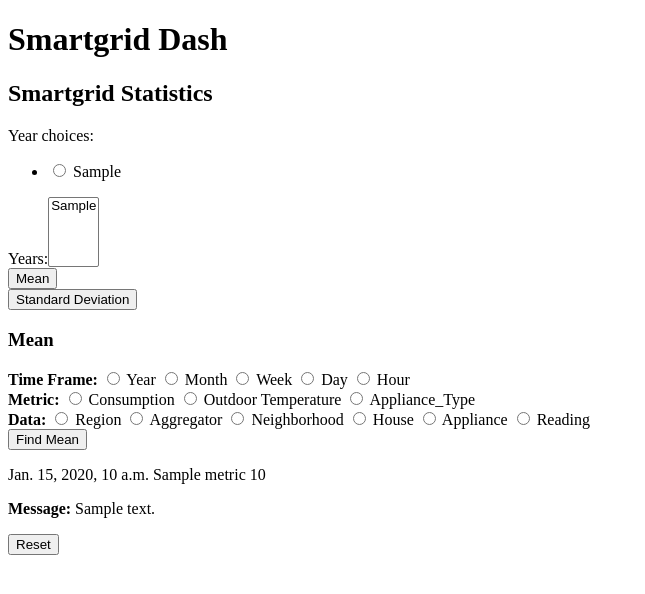
After one commit to NateThom/smartgrid, a Django app: template smartgrid-website/dash/templates/dash/dash_statistics_mean_1.html in a window 1280 px wide. The commit adds this page. Shown: the top 594 px of the page, without its empty margins (0-645 px from the left). Run offline with Django 3.2, Linux system fonts and the light colour scheme; tables that the repository leaves empty hold one stand-in row (values such as "Sample post"); the template is opened without the code that fills it: values that come from a table or form of the project are taken from there, most other values are stand-ins (such as "Sample title", 1, 10 or a date in 2020).

Commit message:
Figured out first basic Django ModelForm: 'YearModelForm'. Reset database, so all db migrations are messed up. Changed models so that there is no longer a date field. Instead there are full fledged time fields for year, month, day, hour.

```diff
--- a/smartgrid-website/dash/admin.py
+++ b/smartgrid-website/dash/admin.py
@@ -1,5 +1,5 @@
 from django.contrib import admin
-from .models import Region, Aggregator, Neighborhood, House, Reading
+from .models import Region, Aggregator, Neighborhood, House, Reading, Year, Month, Day, Hour
 
 # Register your models here.
 admin.site.register(Region)
@@ -7,3 +7,7 @@ admin.site.register(Aggregator)
 admin.site.register(Neighborhood)
 admin.site.register(House)
 admin.site.register(Reading)
+admin.site.register(Year)
+admin.site.register(Month)
+admin.site.register(Day)
+admin.site.register(Hour)
--- /dev/null
+++ b/smartgrid-website/dash/forms.py
@@ -0,0 +1,18 @@
+from django import forms
+
+from .models import Year
+
+class YearModelForm(forms.ModelForm):
+    def get_year_choices():
+        TUPLE_LIST = Year.objects.values_list()
+        TUPLE_LIST = list(TUPLE_LIST)
+        YEAR_CHOICES = []
+        for entry in TUPLE_LIST:
+            YEAR_CHOICES.append(entry+entry)
+        return YEAR_CHOICES
+
+    year_choices = forms.ChoiceField(choices=get_year_choices(), widget=forms.RadioSelect())
+    years = forms.ModelMultipleChoiceField(queryset=Year.objects.all())
+    class Meta:
+        model = Year
+        fields = ['year_choices', 'years']
--- a/smartgrid-website/dash/models.py
+++ b/smartgrid-website/dash/models.py
@@ -48,7 +48,10 @@ from django.db import models
 class Reading(models.Model):
     reading_id = models.AutoField(primary_key=True)
 
-    date = models.DateTimeField()
+    year = models.ForeignKey('Year', null=True, on_delete=models.DO_NOTHING)
+    month = models.ForeignKey('Month', null=True, on_delete=models.DO_NOTHING)
+    day = models.ForeignKey('Day', null=True, on_delete=models.DO_NOTHING)
+    hour = models.ForeignKey('Hour', null=True, on_delete=models.DO_NOTHING)
 
     house_id = models.ForeignKey('House', on_delete=models.CASCADE,)
     neighborhood_id = models.ForeignKey('Neighborhood', on_delete=models.CASCADE,)
@@ -67,7 +70,10 @@ class Reading(models.Model):
     class Meta:
         unique_together = ((
         "reading_id",
-        "date",
+        "year",
+        "month",
+        "day",
+        "hour",
         "house_id",
         "neighborhood_id",
         "aggregator_id",
@@ -83,6 +89,29 @@ class Reading(models.Model):
     def __str__(self):
         return str(self.region_id_id)+"/"+str(self.aggregator_id_id)+"//"+str(self.neighborhood_id_id)+"///"+str(self.house_id_id)+"////"+str(self.reading_id)
 
+class Year(models.Model):
+    year = models.CharField(primary_key=True, max_length=4)
+
+    def __str__(self):
+        return str(self.year)
+
+class Month(models.Model):
+    month = models.CharField(primary_key=True, max_length=2)
+
+    def __str__(self):
+        return str(self.month)
+
+class Day(models.Model):
+    day = models.CharField(primary_key=True, max_length=2)
+
+    def __str__(self):
+        return str(self.day)
+
+class Hour(models.Model):
+    hour = models.CharField(primary_key=True, max_length=2)
+
+    def __str__(self):
+        return str(self.hour)
 #Region represents the region from which some reading was taken. Region is the
 ## outermost object in a heirarchy of objects. The objects within a region are:
 ## Aggregator, Neighborhood, and House
--- a/smartgrid-website/dash/templates/dash/dash.html
+++ b/smartgrid-website/dash/templates/dash/dash.html
@@ -8,7 +8,10 @@
   <body>
     <h1>Smartgrid Dash</h1>
     <h2>Smartgrid Statistics</h2>
-    <form action = "/dash/dash_statistics_mean/" method = "get">
+    <form method="get">
+      {{form}}
+    </form>
+    <form action = "/dash/dash_statistics_mean_1/" method = "get">
       <input type = "submit" value = "Mean"  target="_self"/>
     </form>
     <form action = "/dash/dash_statistics_stdev/" method = "get">
--- /dev/null
+++ b/smartgrid-website/dash/templates/dash/dash_statistics_mean_1.html
@@ -0,0 +1,77 @@
+{% extends "dash/dash.html" %}
+
+<!-- library block imports jquery library which makes some of the scripts below work -->
+{% block library %} <script src="https://ajax.googleapis.com/ajax/libs/jquery/3.3.1/jquery.min.js"></script> {% endblock library %}
+
+{% block statistic %}
+  <h3>Mean</h3>
+  <form id="mean_statistic_form" action = "/dash/mean_statistic/" method = "get">
+    <strong>Time Frame:</strong>
+      <input type = "radio" name="time" value = "Year"> Year</input>
+      <input type = "radio" name="time" value = "Month"> Month</input>
+      <input type = "radio" name="time" value = "Week"> Week</input>
+      <input type = "radio" name="time" value = "Day"> Day</input>
+      <input type = "radio" name="time" value = "Hour"> Hour</input>
+    <br>
+
+    <strong>Metric:</strong>
+      <input type = "radio" name="metric" value = "consumption"> Consumption</input>
+      <input type = "radio" name="metric" value = "outdoor_temp"> Outdoor Temperature</input>
+      <input type = "radio" name="metric" value = "type_id"> Appliance_Type</input>
+    <br>
+
+    <strong>Data:</strong>
+      <input type = "radio" name="data" value = "Region"> Region</input>
+      <input type = "radio" name="data" value = "Aggregator"> Aggregator</input>
+      <input type = "radio" name="data" value = "Neighborhood"> Neighborhood</input>
+      <input type = "radio" name="data" value = "House"> House</input>
+      <input type = "radio" name="data" value = "Appliance"> Appliance</input>
+      <input type = "radio" name="data" value = "Readings"> Reading</input>
+    <br>
+
+    <input type = "submit" value = "Find Mean"/>
+  </form>
+
+  <p>{{time}} {{metric}} {{data}}</p>
+  <p><strong>Message: </strong> {{message}}</p>
+
+  {% if mean_items >= 1 %}
+    <p>Mean {{metric}} per {{data}} = {{mean_items}}</p>
+  {% endif %}
+  {% if mean_items == -1 %}
+  <p>{{data}} does not have a {{metric}} field. Please try again.</p>
+  {% endif %}
+
+  <form id="reset" action="/dash/dash_statistics_mean/">
+    <input type="submit" value="Reset" />
+  </form>
+{% endblock statistic %}
+
+{% block statistic_javascript %}
+<script>
+//Stop the submit button for normal function and call AJAX function
+  // calculate mean on submit of mean_statistic form
+  $('#mean_statistic_form').on('submit', function(event){
+    event.preventDefault();
+    console.log("form submitted!")  // sanity check
+    mean_statistic_function();
+  });
+  //AJAX function for finding mean statistic. Allows for data to change without page reloading
+  function mean_statistic_function(){
+    console.log("mean_statistic_function is working!") //sanity check
+    $.ajax({
+        url: "dash/mean_statistic/",
+        type: "GET",
+        data: { metric: $('input[name=metric]:checked', '#mean_statistic_form').val(), data: $('input[name=data]:checked', '#mean_statistic_form').val()},
+        success: function(json){
+          console.log(json);
+          console.log("success");
+        },
+        error: function(xhr,errmsg,err){
+          console.log(xhr.status + ": " + xhr.responseText);
+        }
+      }
+    });
+  };
+</script>
+{% endblock statistic_javascript %}
--- a/smartgrid-website/dash/urls.py
+++ b/smartgrid-website/dash/urls.py
@@ -6,9 +6,8 @@ app_name = 'dash'
 urlpatterns = [
     # ex: /dash/
     path('', views.dash, name='dash'),
-
     # ex: /dash/dash_statistics_mean/
-    path('dash_statistics_mean/', views.dash_statistics_mean, name='dash_statistics_mean'),
+    path('dash_statistics_mean_1/', views.dash_statistics_mean_1, name='dash_statistics_mean_1'),
     # ex: /dash/mean_statistic/?metric=consumption&data=neighborhood
     re_path(r'^mean_statistic/$', views.mean_statistic, name='mean_statistic'),
 ]
--- a/smartgrid-website/smartgrid/settings.py
+++ b/smartgrid-website/smartgrid/settings.py
@@ -38,6 +38,7 @@ INSTALLED_APPS = [
     'django.contrib.sessions',
     'django.contrib.messages',
     'django.contrib.staticfiles',
+    'autofixture',
 ]
 
 MIDDLEWARE = [
```
Also changed, not shown: smartgrid-website/dash/views.py (+8 -3 lines), smartgrid-website/dash/migrations/0001_initial.py, smartgrid-website/dash/migrations/0002_delete_weather.py (deleted).
